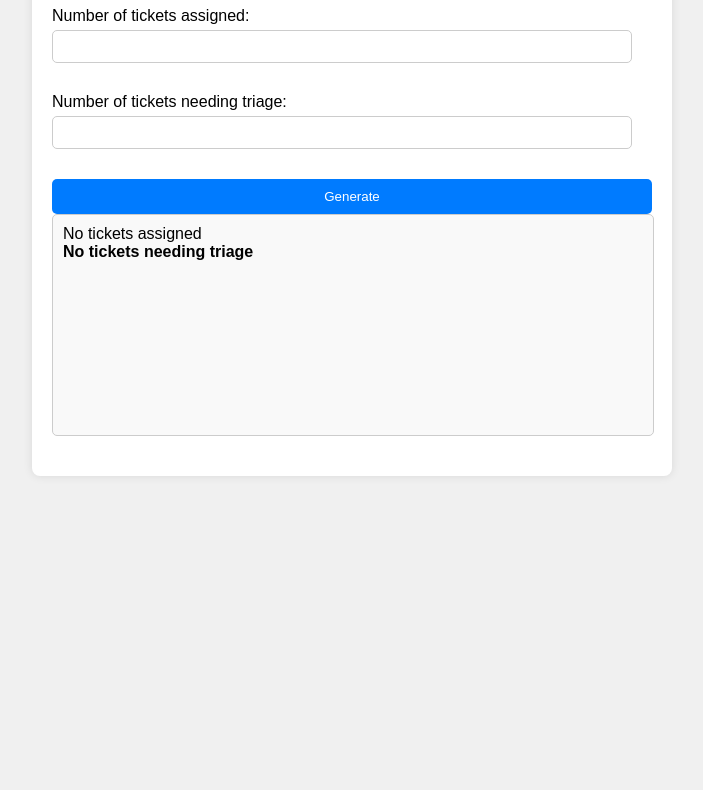
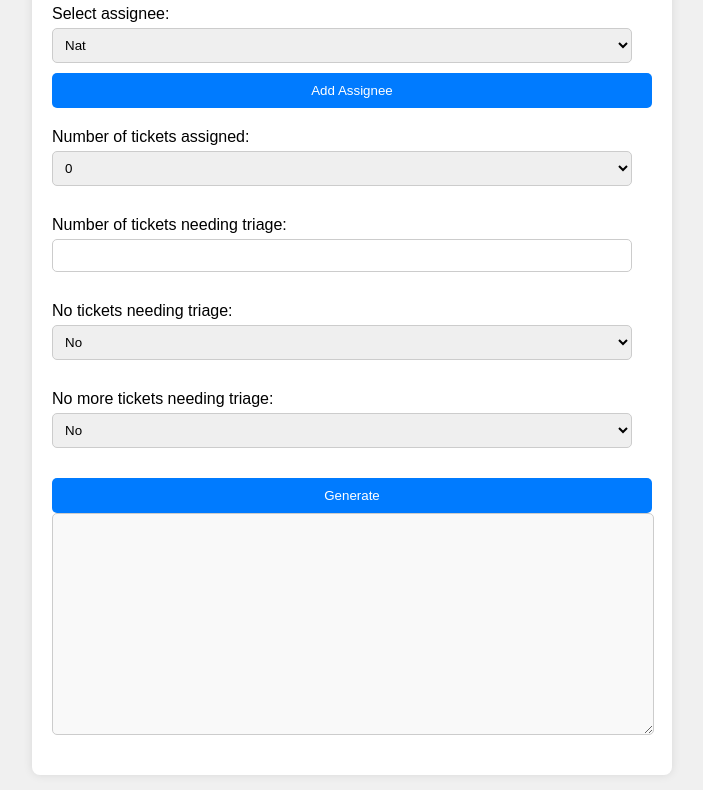
Before and after one commit to modsni/RNSNI, a plain HTML site: page Index.html in a window 1280 px wide. Shown: the part 143-933 px from the top of the page, without its empty margins (288-991 px from the left). Before the commit the page ends 800 px from the top, so only its background shows below. Drawn offline with Linux system fonts and the light colour scheme.

Commit message:
Update Index.html

```diff
--- a/Index.html
+++ b/Index.html
@@ -3,7 +3,7 @@
 <head>
 <meta charset="UTF-8">
 <meta name="viewport" content="width=device-width, initial-scale=1.0">
-<title>Renewtrak Template for Triage</title>
+<title>RNTK TRIAGE TEMPLATE</title>
 <style>
     body {
         font-family: Arial, sans-serif;
@@ -22,6 +22,7 @@
     h1 {
         text-align: center;
         color: #333;
+        margin-bottom: 20px;
     }
     .input-container {
         margin-bottom: 20px;
@@ -30,7 +31,7 @@
         display: block;
         margin-bottom: 5px;
     }
-    input {
+    input, select {
         width: calc(100% - 20px);
         padding: 8px;
         margin-bottom: 10px;
@@ -46,6 +47,10 @@
         border: none;
         border-radius: 5px;
         cursor: pointer;
+        transition: background-color 0.3s ease;
+    }
+    button:hover {
+        background-color: #0056b3;
     }
     .text-output {
         padding: 10px;
@@ -56,6 +61,7 @@
         width: calc(100% - 20px);
         margin-bottom: 20px;
         resize: vertical;
+        overflow-y: auto;
     }
     .bold {
         font-weight: bold;
@@ -64,51 +70,106 @@
 </head>
 <body>
 <div class="container">
-    <h1>Renewtrak Template for Triage</h1>
+    <h1>RNTK TRIAGE TEMPLATE</h1>
+    <div class="input-container">
+        <label for="assigneeName">Select assignee:</label>
+        <select id="assigneeName">
+            <option value="Nat">Nat</option>
+            <option value="Andrew">Andrew</option>
+            <option value="Simon">Simon</option>
+            <option value="Alex">Alex</option>
+            <option value="CS">CS</option>
+            <option value="Colin">Colin</option>
+            <option value="No auto assignee - Needs review">No auto assignee - Needs review</option>
+            <option value="Support Team">Support Team</option>
+        </select>
+        <button onclick="addAssignee()">Add Assignee</button>
+    </div>
     <div class="input-container">
         <label for="assignedTickets">Number of tickets assigned:</label>
-        <input type="number" id="assignedTickets" min="0">
+        <select id="assignedTickets">
+            <option value="0">0</option>
+            <option value="1">1</option>
+            <option value="2">2</option>
+            <option value="3">3</option>
+            <option value="4">4</option>
+            <option value="5">5</option>
+            <!-- Add more options as needed -->
+        </select>
     </div>
     <div class="input-container">
         <label for="triageTickets">Number of tickets needing triage:</label>
         <input type="number" id="triageTickets" min="0">
     </div>
+    <div class="input-container">
+        <label for="noTriage">No tickets needing triage:</label>
+        <select id="noTriage">
+            <option value="false">No</option>
+            <option value="true">Yes</option>
+        </select>
+    </div>
+    <div class="input-container">
+        <label for="noMoreTriage">No more tickets needing triage:</label>
+        <select id="noMoreTriage">
+            <option value="false">No</option>
+            <option value="true">Yes</option>
+        </select>
+    </div>
     <button onclick="generateCustomText()">Generate</button>
     <div class="text-output" id="textOutput" contenteditable="true"></div>
 </div>
 <script>
-    // Generate text based on custom inputs
+    // Function to add a new assignee option
+    function addAssignee() {
+        const newAssignee = prompt("Enter the name of the new assignee:");
+        if (newAssignee) {
+            const selectAssignee = document.getElementById("assigneeName");
+            const option = document.createElement("option");
+            option.text = newAssignee;
+            option.value = newAssignee;
+            selectAssignee.add(option);
+        }
+    }
+
+    // Generate text based on custom inputs and append to existing content
     function generateCustomText() {
+        const assigneeName = document.getElementById('assigneeName').value;
         const assignedTickets = document.getElementById('assignedTickets').value;
         const triageTickets = document.getElementById('triageTickets').value;
+        const noTriage = document.getElementById('noTriage').value === "true";
+        const noMoreTriage = document.getElementById('noMoreTriage').value === "true";
         const textOutput = document.getElementById('textOutput');
-        let text = "";
+
+        let text = '';
 
         if (assignedTickets > 0) {
             // For tickets assigned to assignees
-            text = `${assignedTickets} ticket${assignedTickets > 1 ? 's' : ''} assigned`;
-            if (assignedTickets === 1) {
-                text += ` to @Assignee`;
+            text += `${assignedTickets} ticket${assignedTickets > 1 ? 's' : ''} assigned`;
+            if (assignedTickets == 1) {
+                text += ` to @${assigneeName}`;
             } else {
-                text += ` to @Assignees`;
+                text += ` to @${assigneeName}s`;
             }
             text += `<br>`;
         } else {
-            text = `No tickets assigned<br>`;
+            text += `No tickets assigned<br>`;
         }
 
-        if (triageTickets > 0) {
+        if (triageTickets > 0 && !noTriage) {
             // For tickets needing triage
-            text += `<span class="bold">${triageTickets} tickets needing triage</span>`;
-        } else {
-            text += `<span class="bold">No tickets needing triage</span>`;
+            text += `<span class="bold">${triageTickets} tickets needing triage</span><br>`;
+        } else if (noTriage) {
+            text += `No tickets needing triage<br>`;
         }
 
-        textOutput.innerHTML = text;
+        if (noMoreTriage) {
+            // For "No more tickets needing triage"
+            text += `No more tickets needing triage<br>`;
+        }
+
+        // Append new text to existing content
+        textOutput.innerHTML += text;
     }
-
-    // Automatically generate text when the page loads
-    window.onload = generateCustomText;
 </script>
 </body>
 </html>
```
